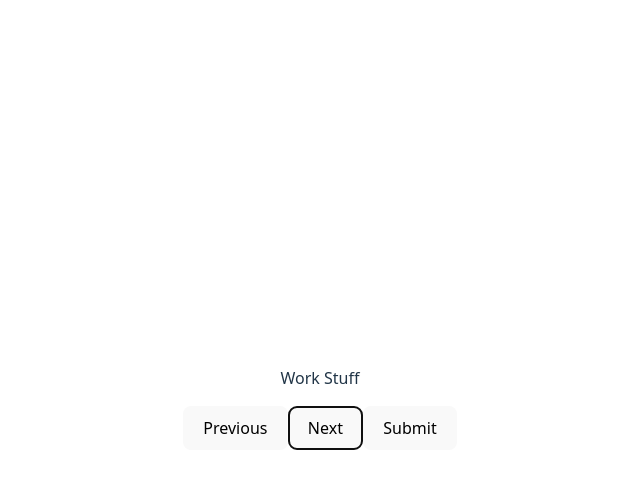
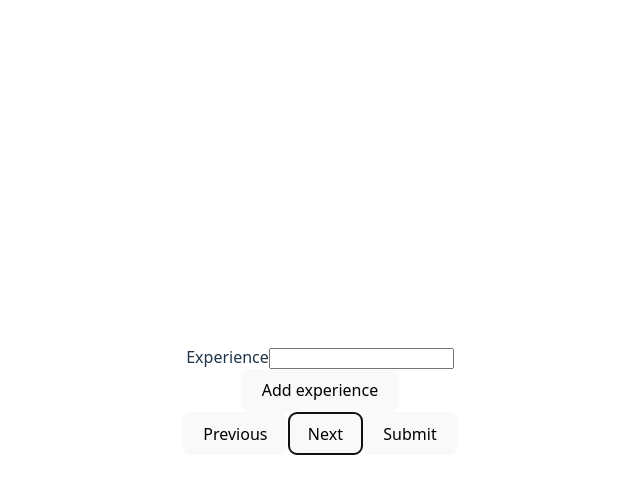
Before and after one commit to CherryPapaya/The-Odin-Project---CV-Application, a React (Vite) app: page / in a window 1280 px wide. Both pictures are taken after a click on the button "Next". Shown: the top 494 px of the page, without its empty margins (320-960 px from the left). Built offline with nearby package versions, Linux system fonts and the light colour scheme.

Commit message:
Add abilitiy to update object array properties such as experience

```diff
--- a/src/App.jsx
+++ b/src/App.jsx
@@ -4,6 +4,8 @@ import Form from './components/form/Form'
 import Preview from './components/preview/Preview';
 
 import './App.css'
+
+
 
 function App() {
   const [person, setPerson] = useState(personData);
--- a/src/components/form/Form.jsx
+++ b/src/components/form/Form.jsx
@@ -10,14 +10,26 @@ const pages = [
 export let isSubmitted = false;
 
 export default function Form({ setIsSubmitted, person, setPerson }) {
-  const [formData, setFormData] = useState({});
+  const [formData, setFormData] = useState(person ?? {});
   const [pageIndex, setPageIndex] = useState(0);
 
-  function handleChange(attribute, newValue) {
-    setFormData(prev => ({
-      ...prev,
-      [attribute]: newValue
-    }));
+  function handleChange(name, value, index = null) {
+    if (name === "experience") {
+      setFormData(prev => {
+        const updated = [...(prev.experience ?? [])];
+        updated[index] = value;
+
+        return {
+          ...prev,
+          experience: updated
+        };
+      });
+    } else {
+      setFormData(prev => ({
+        ...prev,
+        [name]: value
+      }));
+    }
   }
 
   function handleSubmit(e) {
@@ -30,6 +42,7 @@ export default function Form({ setIsSubmitted, person, setPerson }) {
 
     setPerson(newPerson);
     setIsSubmitted(true);
+
     console.log(newPerson);
   }
 
--- a/src/components/form/InputField.jsx
+++ b/src/components/form/InputField.jsx
@@ -1,15 +1,16 @@
-export default function InputField({ value, label, type, attribute, onChange }) {
+export default function InputField({ value, label, type, name, index, onChange }) {
+  const id = name === 'experience' ? name + index : name;
+
   return (
     <div>
-      <label htmlFor={attribute}>{label}</label>
+      <label htmlFor={id}>{label}</label>
 
       <input
-        id={attribute}
+        id={id}
         type={type}
-        value={value || ""}
+        value={value ?? ""}
         onChange={(e) => {
-          const newValue = e.target.value;
-          onChange(attribute, newValue);
+          onChange(name, e.target.value, index);
         }}
       />
     </div>
--- a/src/components/form/pages/GeneralInfo.jsx
+++ b/src/components/form/pages/GeneralInfo.jsx
@@ -1,14 +1,13 @@
-import { useState } from "react";
 import InputField from "../InputField";
 
 export default function GeneralInfo({ onChange, person, formData }) {
   return (
-    <div>
+    <div className="form-section form-section-general">
       <InputField
         label="First name"
         value={formData.fname ?? person.fname}
         type="text"
-        attribute="fname"
+        name="fname"
         onChange={onChange}
       />
 
@@ -16,7 +15,7 @@ export default function GeneralInfo({ onChange, person, formData }) {
         label="Last name"
         value={formData.lname ?? person.lname}
         type="text"
-        attribute="lname"
+        name="lname"
         onChange={onChange}
       />
 
@@ -24,7 +23,7 @@ export default function GeneralInfo({ onChange, person, formData }) {
         label="Phone no."
         value={formData.phone ?? person.phone}
         type="tel"
-        attribute="phone"
+        name="phone"
         onChange={onChange}
       />
 
@@ -32,7 +31,7 @@ export default function GeneralInfo({ onChange, person, formData }) {
         label="E-mail"
         value={formData.email ?? person.email}
         type="email"
-        attribute="email"
+        name="email"
         onChange={onChange}
       />
 
--- a/src/components/form/pages/WorkExp.jsx
+++ b/src/components/form/pages/WorkExp.jsx
@@ -1,7 +1,54 @@
 import { useState } from "react";
+import InputField from "../InputField";
 
-export default function WorkExperience() {
+export default function WorkExperience({ onChange, person, formData, handleAdd }) {
+  const [total, setTotal] = useState(person.experience.length - 1 || 0);
+  let expFields = [];
+
+  function handleAdd() {
+    setTotal(total + 1);
+    console.log(total);
+  }
+
+  let i = 0;
+  while (i <= total) {
+    expFields.push(
+      <InputField
+        label="Experience"
+        value={formData.experience?.[i] ?? person.experience?.[i] ?? ""}
+        type="text"
+        name="experience"
+        index={i}
+        onChange={onChange}
+        />
+    )
+
+    i++;
+  }
+
   return (
-    <p>Work Stuff</p>
+    <div className="form-section form-section-exp">
+
+      {expFields}
+      <button type="button" onClick={handleAdd}>Add experience</button>
+
+      {/* <InputField
+        label="Experience"
+        value={formData.experience?.[1] ?? person.experience?.[1] ?? ""}
+        type="text"
+        name="experience"
+        index={1}
+        onChange={onChange}
+      />
+
+      <InputField
+        label="Experience"
+        value={formData.experience?.[2] ?? person.experience?.[2] ?? ""}
+        type="text"
+        name="experience"
+        index={2}
+        onChange={onChange}
+      /> */}
+    </div>
   );
 }
--- a/src/components/preview/Preview.jsx
+++ b/src/components/preview/Preview.jsx
@@ -9,6 +9,12 @@ export default function Preivew({ setIsSubmitted, person }) {
       <p>{person.lname}</p>
       <p>{person.phone}</p>
       <p>{person.email}</p>
+
+      {
+        person.experience.map(item => (
+          <p>{item}</p>
+        ))
+      }
       <button type="button" onClick={handleClick}>Edit</button>
     </>
   );
--- a/src/data/person.jsx
+++ b/src/data/person.jsx
@@ -2,7 +2,13 @@ const person = {
   fname: "",
   lname: "",
   phone: "",
-  email: ""
+  email: "",
+  experience: [""],
+  education: [""],
+  skills: {
+    soft: [""],
+    hard: [""],
+  },
 }
 
 export default person;
```
